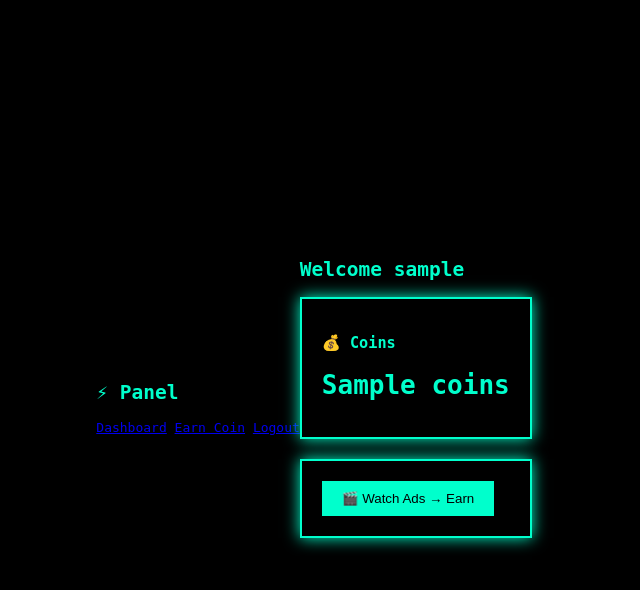
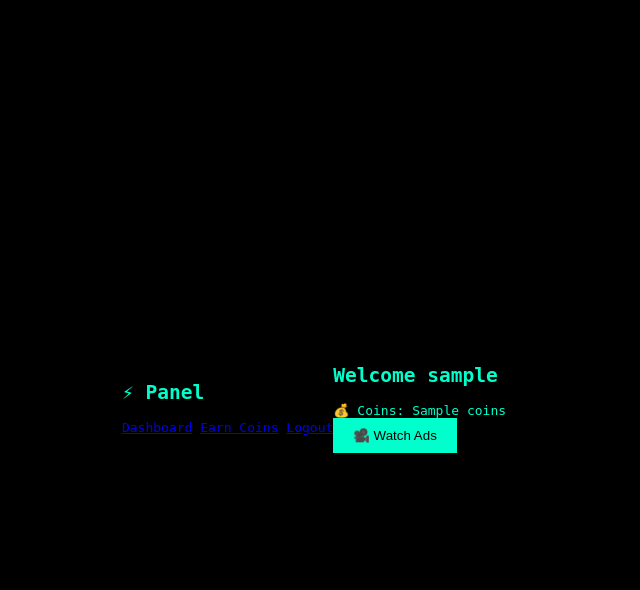
Before and after one commit to aarupi994/manjXrudo, a FastAPI app: template templates/dashboard.html in a window 1280 px wide. Shown: the top 590 px of the page, without its empty margins (326-966 px from the left). Run offline with FastAPI, Linux system fonts and the light colour scheme; the template is opened without the code that fills it: most values are stand-ins (such as "Sample title", 1, 10 or a date in 2020).

Commit message:
Update dashboard layout and button functionality

```diff
--- a/templates/dashboard.html
+++ b/templates/dashboard.html
@@ -10,7 +10,7 @@
 <div class="sidebar">
     <h2>⚡ Panel</h2>
     <a href="#">Dashboard</a>
-    <a href="/start-ad">Earn Coin</a>
+    <a href="/start-ad">Earn Coins</a>
     <a href="/logout">Logout</a>
 </div>
 
@@ -18,22 +18,17 @@
 
 <h2>Welcome {{username}}</h2>
 
-<div class="card">
-    <h3>💰 Coins</h3>
-    <h1 id="coin">{{coins}}</h1>
+<div class="box">
+    💰 Coins: {{coins}}
 </div>
 
-<div class="card">
-    <button class="btn" onclick="startAd()">🎬 Watch Ads → Earn</button>
+<div class="box">
+    <a href="/start-ad">
+        <button class="glow-btn">🎥 Watch Ads</button>
+    </a>
 </div>
 
 </div>
 
-<script>
-function startAd(){
-    window.location.href="/start-ad";
-}
-</script>
-
 </body>
 </html>
```
